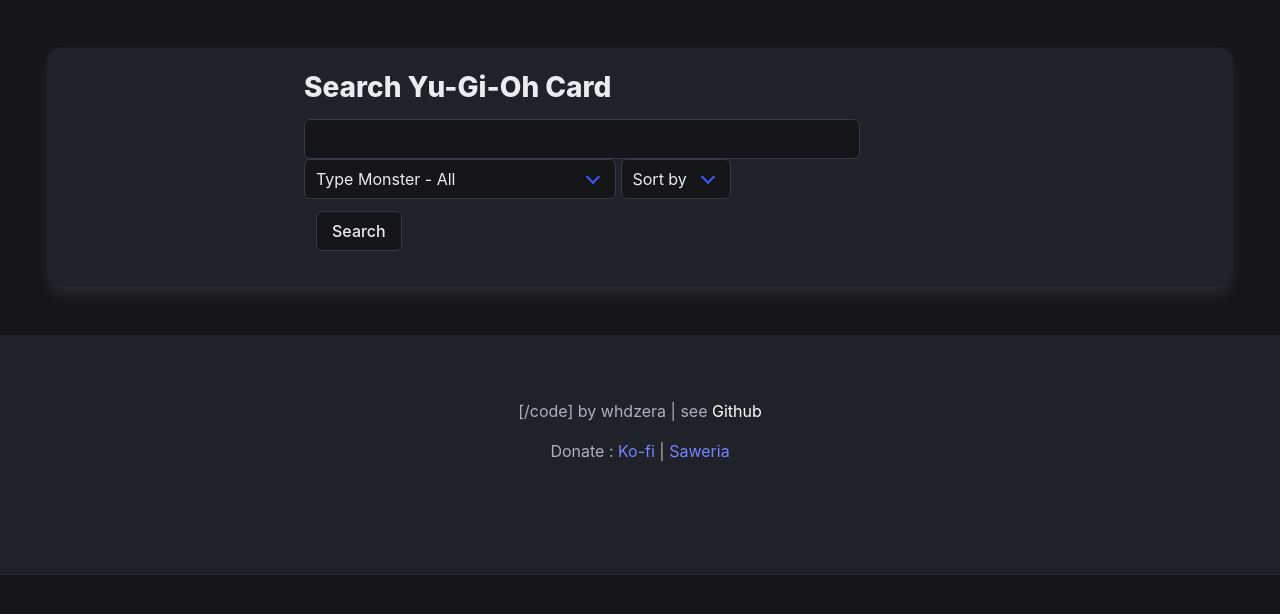
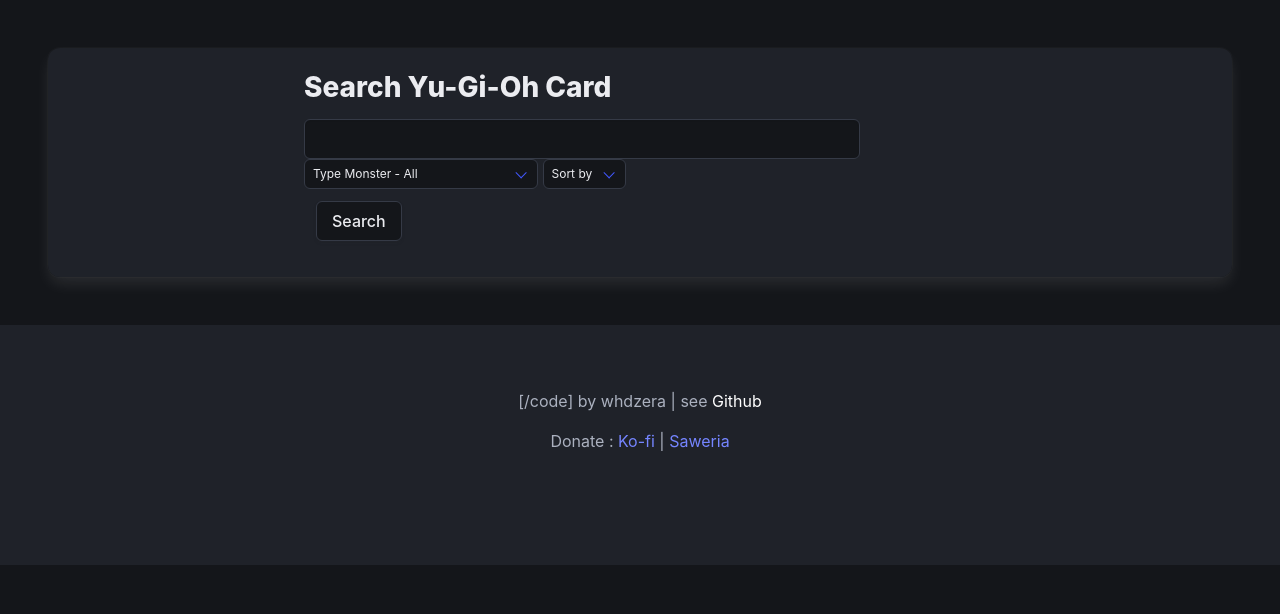
Before and after one commit to rokhimin/jekyll-search-yugioh-card, a Jekyll site: the page built from index.markdown, in a window 1280 px wide. Shown: the top 614 px of the page. Built offline with Jekyll 4.4.1, drawn with Linux system fonts in a browser that asks for light colours.

Commit message:
dropdown flat

```diff
--- a/_layouts/home.html
+++ b/_layouts/home.html
@@ -16,7 +16,7 @@ layout: default
                           <h2 cleass="is-centered">Search Yu-Gi-Oh Card</h2>
                                   <form id="card-form">
                                       <input class="input" type="search" id="card-name" name="card-name" />
-                                      <div class="select">
+                                      <div class="select is-small is-narrow">
                                       <select id="monster-type">
                                           <option value="">Type Monster - All</option>
                                           <option value="type=Effect Monster&">Effect Monster</option>
@@ -48,7 +48,7 @@ layout: default
                                           <option value="type=XYZ Pendulum Effect Monster&">XYZ Pendulum Effect Monster</option>
                                         </select>
                                         </div>
-                                        <div class="select">
+                                        <div class="select is-small is-narrow">
                                           <select id="sort-type">
                                               <option value="">Sort by</option>
                                               <option value="sort=new&">Newest</option>
```
